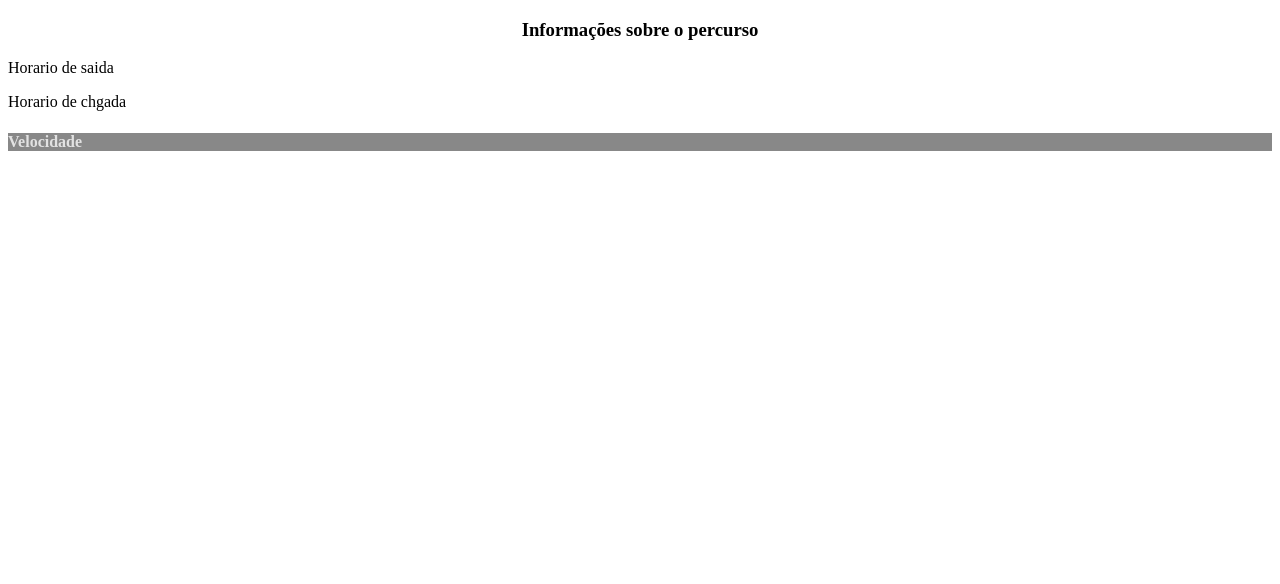
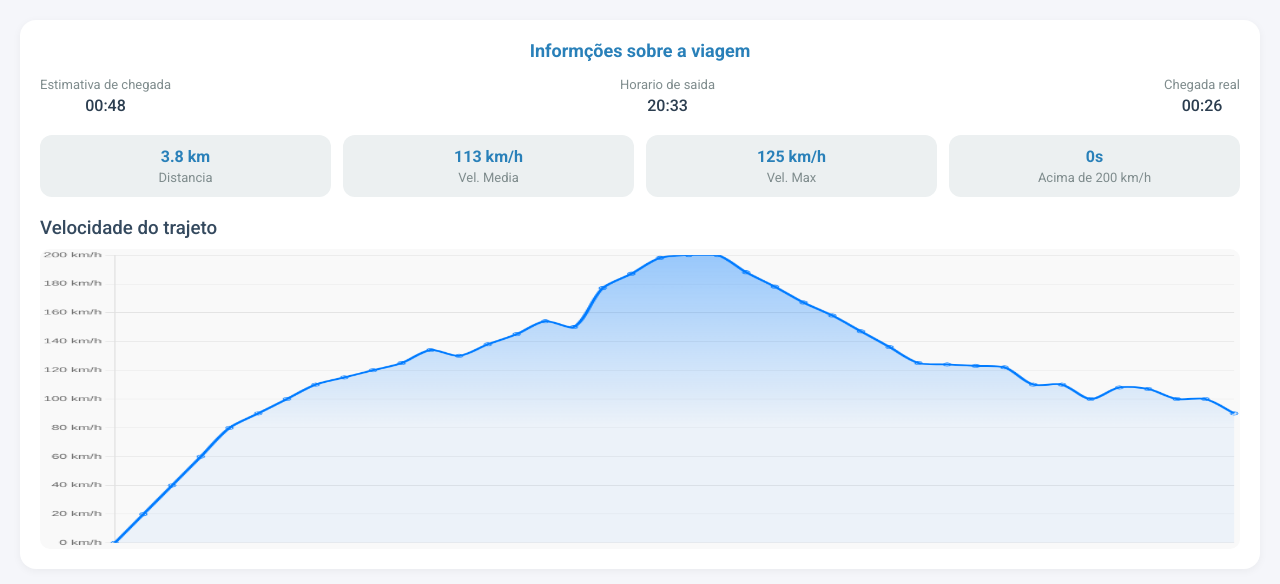
Before and after one commit to gtrrx/Waze_update, a plain HTML site: page index.html in a window 1280 px wide. Drawn offline with nearby package versions, Linux system fonts and the light colour scheme.

Commit message:
Update_js

```diff
--- a/index.html
+++ b/index.html
@@ -8,19 +8,52 @@
 </head>
 <body>
 
-    <div class="info">
-        <h3>Informações sobre o percurso</h3>
+    <div class="container">
+        <div class="header">Informções sobre a viagem</div>
+
+        <div class="time-info">
+          <div>
+            <div class="label">Estimativa de chegada</div>
+            <div class="value">00:48</div>
+          </div>
+          <div>
+            <div class="label">Horario de saida</div>
+            <div class="value">20:33</div>
+          </div>
+          <div>
+            <div class="label">Chegada real</div>
+            <div class="value">00:26</div>
+          </div>
+        </div>
+
+        <div class="metrics">
+          <div class="metric">
+            <div class="metric-value">3.8 km</div>
+            <div class="label">Distancia</div>
+          </div>
+          <div class="metric">
+            <div class="metric-value">113 km/h</div>
+            <div class="label">Vel. Media</div>
+          </div>
+          <div class="metric">
+            <div class="metric-value">125 km/h</div>
+            <div class="label">Vel. Max</div>
+          </div>
+          <div class="metric">
+            <div class="metric-value">0s</div>
+            <div class="label">Acima de 200 km/h</div>
+          </div>
+        </div>
+
+        <h3>Velocidade do trajeto</h3>
+        <canvas id="speedChart"></canvas>
     </div>
 
-    <div>
-        Horario de saida <p>
-        </p>
-        Horario de chgada
-    </div>
 
-    <div class="estatisticas">
-        <H4>Velocidade</H4>
-    </div>
+
+
+      <script src="https://cdn.jsdelivr.net/npm/chart.js"></script>
+      <script src="script.js"></script>
 
 
 
--- /dev/null
+++ b/script.js
@@ -0,0 +1,46 @@
+const ctx = document.getElementById('speedChart').getContext('2d');
+
+const gradient = ctx.createLinearGradient(0, 0, 0, 300);
+gradient.addColorStop(0, 'rgba(0,123,255,0.4)');
+gradient.addColorStop(1, 'rgba(0,123,255,0.05)');
+
+const speedData = {
+  labels: Array.from({length: 40}, (_, i) => i + 1),
+  datasets: [{
+    label: 'Speed',
+    data: [
+      0, 20, 40, 60, 80, 90, 100, 110, 115, 120, 125, 134, 130,
+      138, 145, 154, 150, 177, 187, 198, 200, 200, 188, 178,
+      167, 158, 147, 136, 125, 124, 123, 122, 110, 110, 100, 108,
+      107, 100, 100, 90
+    ],
+    fill: true,
+    backgroundColor: gradient,
+    borderColor: 'rgba(0,123,255,1)',
+    tension: 0.3
+  }]
+};
+
+const config = {
+  type: 'line',
+  data: speedData,
+  options: {
+    scales: {
+      y: {
+        min: 0,
+        max: 200,
+        ticks: {
+          callback: (val) => `${val} km/h`
+        }
+      },
+      x: {
+        display: false
+      }
+    },
+    plugins: {
+      legend: { display: false }
+    }
+  }
+};
+
+new Chart(ctx, config);
--- a/style.css
+++ b/style.css
@@ -1,12 +1,101 @@
-body {
-    background-color: white;
+@import url('https://fonts.googleapis.com/css2?family=Roboto:wght@400;500;700&display=swap');
+
+* {
+  margin: 0;
+  padding: 0;
+  box-sizing: border-box;
 }
 
-.info {
-    text-align: center;
+body {
+  font-family: 'Roboto', sans-serif;
+  background-color: #f5f6fa;
+  color: #2c3e50;
+  padding: 20px;
 }
 
-.estatisticas{
-    background-color: rgb(136, 136, 136);
-    color: rgb(226, 226, 226);
+h3, h4 {
+  font-weight: 500;
+  color: #34495e;
+  margin-bottom: 10px;
 }
+
+.info, .estatisticas {
+  margin-bottom: 20px;
+}
+
+.horarios {
+  display: flex;
+  justify-content: space-between;
+  margin-bottom: 20px;
+  background: #ecf0f1;
+  padding: 12px 20px;
+  border-radius: 10px;
+  font-size: 16px;
+}
+
+.container {
+  background-color: #ffffff;
+  padding: 20px;
+  border-radius: 16px;
+  box-shadow: 0 2px 8px rgba(0, 0, 0, 0.05);
+}
+
+.header {
+  font-size: 18px;
+  font-weight: 700;
+  margin-bottom: 16px;
+  color: #2980b9;
+  text-align: center;
+}
+
+.time-info {
+  display: flex;
+  justify-content: space-between;
+  margin-bottom: 20px;
+  text-align: center;
+}
+
+.time-info .label {
+  font-size: 13px;
+  color: #7f8c8d;
+}
+
+.time-info .value {
+  font-size: 16px;
+  font-weight: 500;
+  margin-top: 4px;
+}
+
+.metrics {
+  display: grid;
+  grid-template-columns: repeat(4, 1fr);
+  gap: 12px;
+  margin-bottom: 20px;
+}
+
+.metric {
+  background: #ecf0f1;
+  padding: 12px;
+  border-radius: 12px;
+  text-align: center;
+}
+
+.metric-value {
+  font-size: 16px;
+  font-weight: bold;
+  color: #2980b9;
+  margin-bottom: 4px;
+}
+
+.metric .label {
+  font-size: 13px;
+  color: #7f8c8d;
+}
+
+canvas {
+  margin-top: 10px;
+  width: 100% !important;
+  height: 300px !important;
+  background: #f9f9f9;
+  border-radius: 10px;
+}
```
